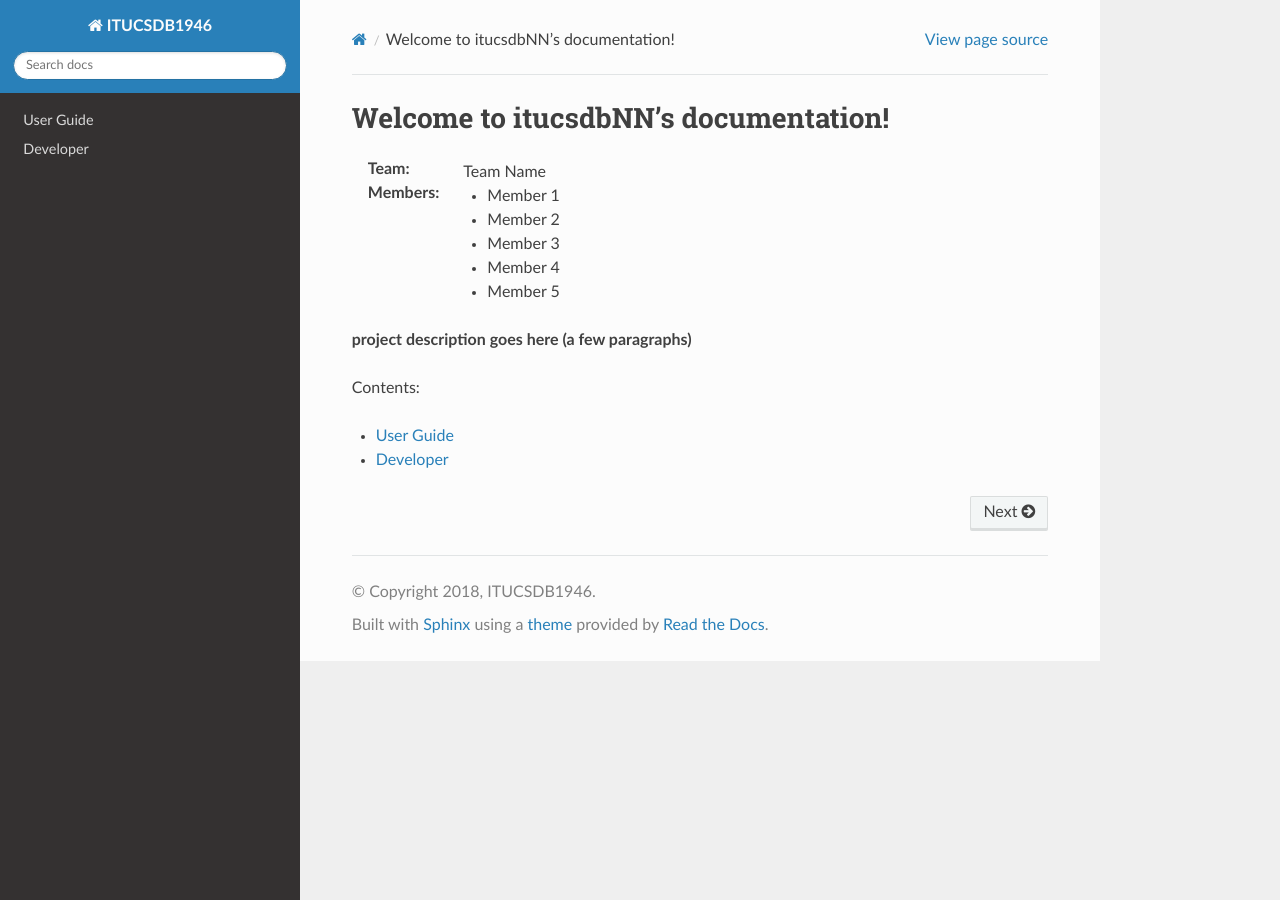
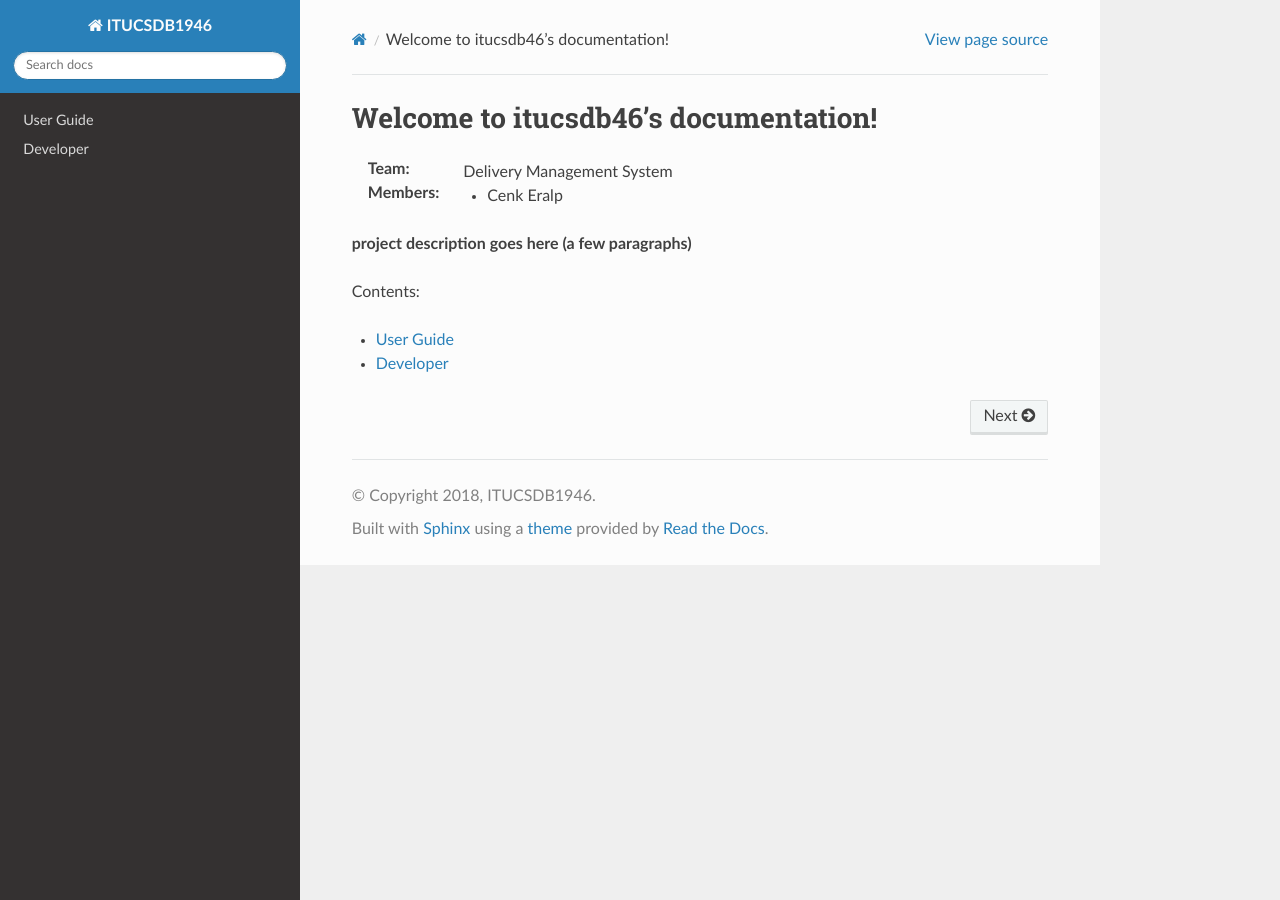
Before and after one commit to itucsdb1946/itucsdb1946, a Sphinx documentation site: the page built from docs/source/index.rst, in a window 1280 px wide. Built offline with Sphinx 7.4.7 and the Read the Docs theme 2.0.0, drawn with Linux system fonts in a browser that asks for light colours; pages that are not in the unit, such as notebooks, are missing from menus.

Commit message:
Update index.rst

```diff
--- a/docs/source/index.rst
+++ b/docs/source/index.rst
@@ -1,15 +1,11 @@
-Welcome to itucsdbNN's documentation!
+Welcome to itucsdb46's documentation!
 =====================================
 
-:Team: Team Name
+:Team: Delivery Management System
 
 :Members:
 
-   * Member 1
-   * Member 2
-   * Member 3
-   * Member 4
-   * Member 5
+   * Cenk Eralp
 
 **project description goes here (a few paragraphs)**
 
```
